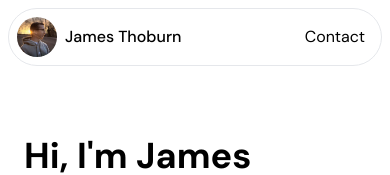
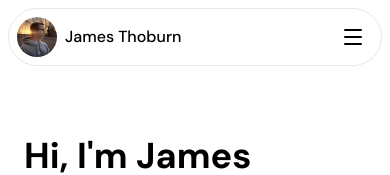
Before and after one commit to JamesThoburn/portfolio-website, a Next.js app: page / in a window 390 px wide. Shown: the top 175 px of the page. Built offline with nearby package versions, Linux system fonts and the light colour scheme.

Commit message:
Improved Navbar UX with Dropdown menu and link boldening when on a given page

```diff
--- a/package.json
+++ b/package.json
@@ -10,8 +10,8 @@
   },
   "dependencies": {
     "@emailjs/browser": "^4.4.1",
-    "lucide-react": "^1.7.0",
-    "next": "16.2.2",
+    "lucide-react": "^1.8.0",
+    "next": "^16.2.4",
     "react": "19.2.4",
     "react-dom": "19.2.4",
     "react-icons": "^5.6.0"
--- a/src/components/Navbar.tsx
+++ b/src/components/Navbar.tsx
@@ -1,14 +1,23 @@
+"use client";
+
+import { Menu, X } from "lucide-react";
 import Image from "next/image";
 import Link from "next/link";
+import { usePathname } from "next/navigation";
+import { useState } from "react";
 
 const links = [
     { label: "Contact", href: "/contact" },
 ]
 
 export default function Navbar() {
+    // Tracks whether the dropdown menu is open (for small screen devices)
+    const [open, setOpen] = useState<boolean>(false);
+    const pathname = usePathname();
+
     return (
         <header
-        className="fixed top-2 left-2 right-2 z-50 bg-[rgba(255,255,255,0.9)] max-w-lg
+            className="fixed top-2 left-2 right-2 z-50 bg-[rgba(255,255,255,0.9)] backdrop-blur-sm max-w-lg
         mx-auto flex items-center justify-between border-gray-200 border-1 rounded-full"
         >
             <Link href="/" className="p-2 flex gap-2 items-center rounded-l-full">
@@ -21,8 +30,29 @@ export default function Navbar() {
                 />
                 <span className="font-medium">James Thoburn</span>
             </Link>
-        <nav className="p-4">
-            <ul className="flex gap-6">
+            <nav className="relative p-4">
+                <ul className="hidden md:flex gap-6">
+                    {links.map((link) => (
+                        <li key={link.href}>
+                            <Link href={link.href} className={`hover:underline ${link.href === pathname && "font-semibold"}`}>
+                                {link.label}
+                            </Link>
+                        </li>
+                    ))}
+                </ul>
+
+                <button
+                    onClick={() => setOpen(!open)}
+                    className="flex md:hidden hover:cursor-pointer"
+                    aria-label="Toggle Menu"
+                >
+                    {open ? <X className="w-6 h-6" /> : <Menu className="w-6 h-6" />}
+                </button>
+
+                {/* Dropdown Menu */}
+                {open && (
+                    <div className="absolute mt-6 right-0 w-40 bg-[rgba(255,255,255,0.9)] backdrop-blur-sm border-gray-200 border-1 rounded-xl md:hidden p-2 shadow-md">
+                        <ul className="flex flex-col gap-6">
                             {links.map((link) => (
                                 <li key={link.href}>
                                     <Link href={link.href} className="hover:underline">
@@ -31,6 +61,8 @@ export default function Navbar() {
                                 </li>
                             ))}
                         </ul>
+                    </div>
+                )}
             </nav>
         </header>
     )
```
Also changed, not shown: 1 other file (tests, documents, lock files or other folders). Lines whose indentation alone changed are shown as unchanged.
